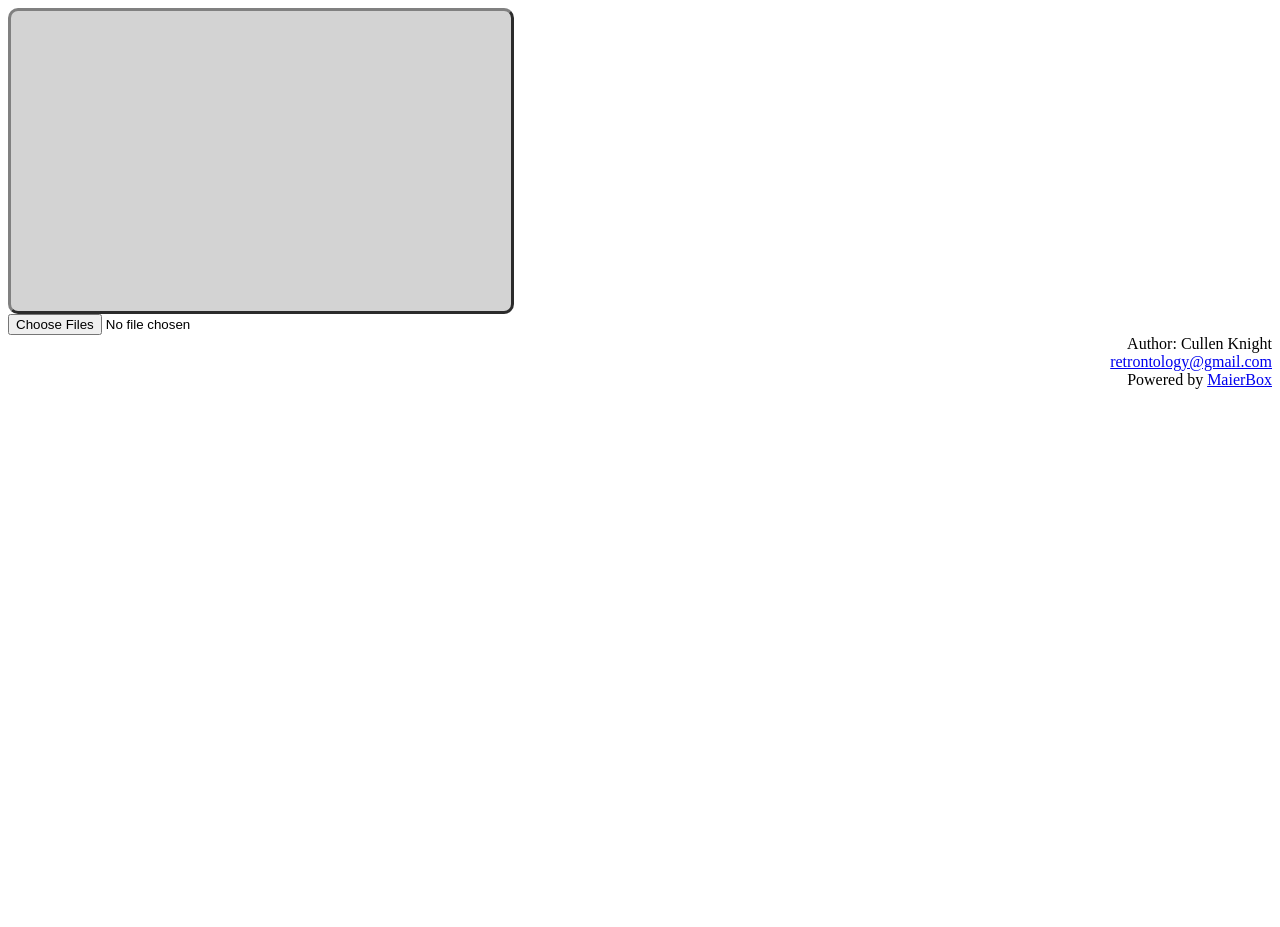
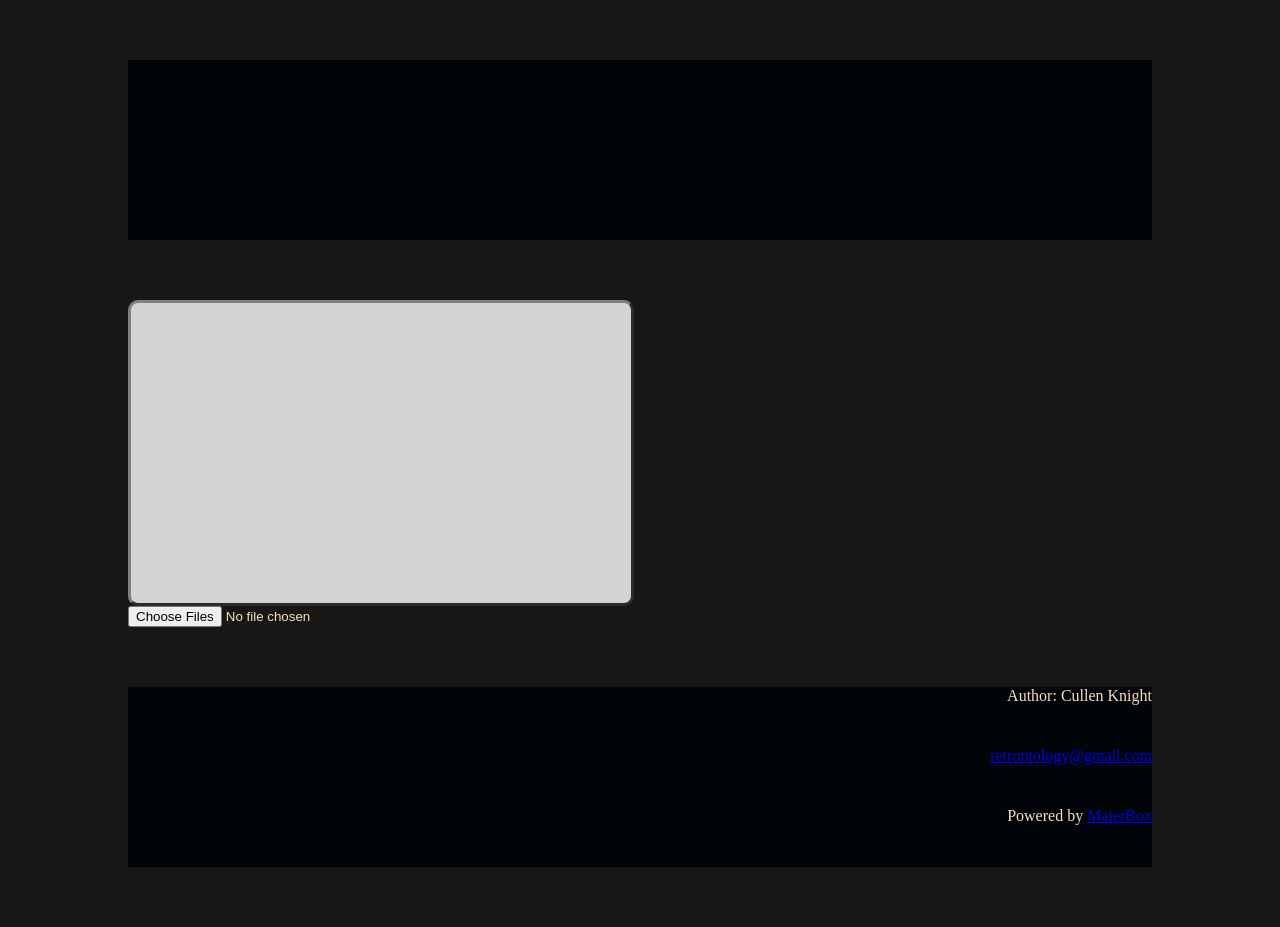
Before and after one commit to retrontology/MaierBox, a Django app: page /images/add in a window 1280 px wide. Before the commit the page ends 389 px from the top, so only its background shows below. Run offline with Django 4.2, Linux system fonts and the light colour scheme.

Commit message:
add some style

```diff
--- a/static/base.css
+++ b/static/base.css
@@ -1,3 +1,25 @@
+body {
+    --preset--color--black: #010408;
+    --preset--color--base: #181716;
+    --preset--color--contrast: #f9e0bf;
+    --preset--color--primary: #f6b891;
+    --preset--color--secondary: #3fdfe1;
+    --preset--color--tertiary: #ea008b;
+    width: 80%;
+    max-width: 1200px;
+    min-width: 800px;
+    margin: auto;
+    background-color: var(--preset--color--base);
+    color: var(--preset--color--contrast);
+}
+
+.buns {
+    height: 180px;
+    background-color: var(--preset--color--black);
+    margin-top: 60px;
+    margin-bottom: 60px;
+}
+
 #drop_zone {
     height: 300px;
     width: 500px;
@@ -81,7 +103,7 @@
     margin: 5px;
 }
 
-footer {
+#footer_container {
     display: grid;
     justify-content: end;
     justify-items: end;
@@ -92,5 +114,5 @@ footer {
 }
 
 .webimage_container {
-    max-width:100%;
+    width:100%;
 }
--- a/templates/base.html
+++ b/templates/base.html
@@ -9,14 +9,21 @@
         {% endblock %}
     </head>
     <body>
+        <header>
+            <div id="header_container" class="buns">
+
+            </div>
+        </header>
         {% block body %}
         {% endblock %}
         <footer>
-            {% block footer %}
-            <span>Author: Cullen Knight</span>
-            <span><a href="mailto:retrontology@gmail.com">retrontology@gmail.com</a></span>
-            <span>Powered by <a href="https://github.com/retrontology/MaierBox">MaierBox</a></span>
-            {% endblock %}
+            <div id="footer_container" class="buns">
+                {% block footer %}
+                <span>Author: Cullen Knight</span>
+                <span><a href="mailto:retrontology@gmail.com">retrontology@gmail.com</a></span>
+                <span>Powered by <a href="https://github.com/retrontology/MaierBox">MaierBox</a></span>
+                {% endblock %}
+            </div>
         </footer>
     </body>
 </html>
```
Also changed, not shown: images/templates/images/view.html (+8 -3 lines).
